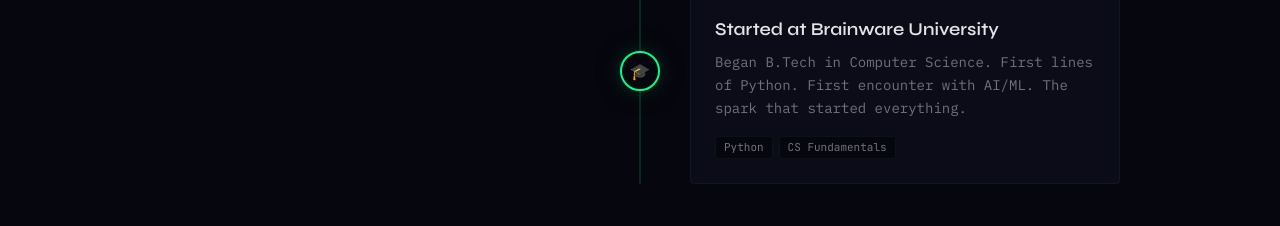
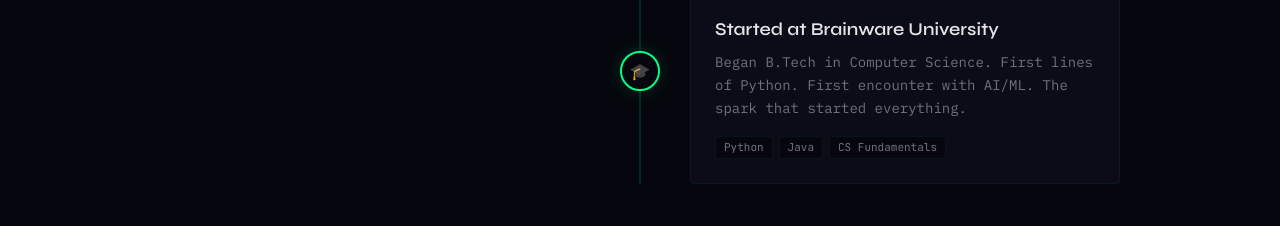
Before and after one commit to Swapnil-bo/Portfolio, a React (Vite) app: page / in a window 1280 px wide. Shown: the part 4700-4926 px from the top of the page. Built offline with nearby package versions, Linux system fonts and the light colour scheme.

Commit message:
fix: update university timeline tags

```diff
--- a/src/data/timeline.js
+++ b/src/data/timeline.js
@@ -24,7 +24,7 @@
     year: "2023",
     title: "Started at Brainware University",
     desc: "Began B.Tech in Computer Science. First lines of Python. First encounter with AI/ML. The spark that started everything.",
-    tags: ["Python", "CS Fundamentals"],
+    tags: ["Python", "Java", "CS Fundamentals"],
     icon: "🎓"
   }
 ];
```
Also changed, not shown: .claude/settings.json.
